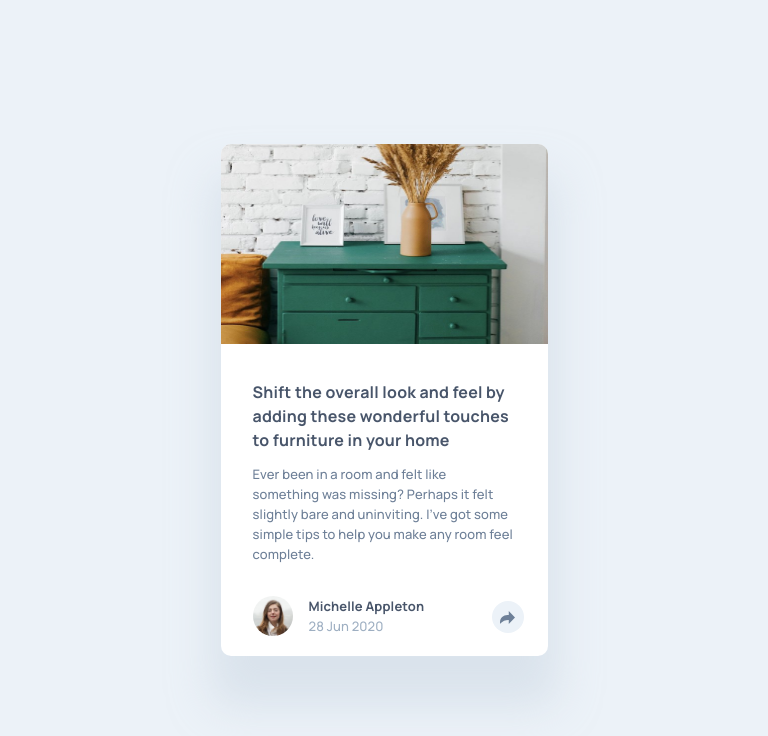
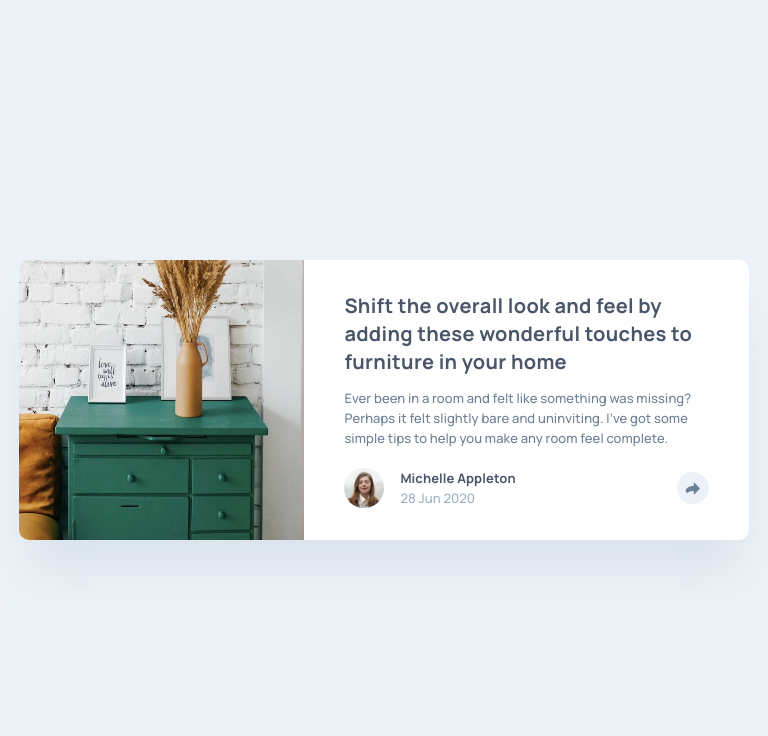
Before and after one commit to mkboris/Article-preview-component, a plain HTML site: page index.html in a window 768 px wide. Drawn offline with Linux system fonts and the light colour scheme.

Commit message:
minor improvements

```diff
--- a/index.html
+++ b/index.html
@@ -21,6 +21,7 @@
   </head>
   <body>
     <main>
+      <div class="container">
         <section class="image-section">
           <img
             class="drawers"
@@ -56,25 +57,26 @@
               ><img
                 class="icon"
                 src="images/icon-facebook.svg"
-              alt="facebook icon"
+                alt="facebook logo"
             /></a>
             <a href="#"
               ><img
                 class="icon twitter"
                 src="images/icon-twitter.svg"
-              alt="twitter icon"
+                alt="twitter logo"
             /></a>
             <a href="#"
               ><img
                 class="icon"
                 src="images/icon-pinterest.svg"
-              alt="pinterest icon"
+                alt="pinterest logo"
             /></a>
           </div>
           <div class="hide">
             <img class="share" src="images/icon-share.svg" alt="" />
           </div>
         </section>
+      </div>
     </main>
 
     <script src="script.js"></script>
--- a/styles.css
+++ b/styles.css
@@ -49,7 +49,6 @@ body {
 html,
 body {
   margin: 0;
-  padding: 0;
   border: 0;
 }
 
@@ -78,6 +77,13 @@ a:not([class]) {
   color: currentColor;
 }
 
+/* Make images easier to work with */
+img,
+picture {
+  max-width: 100%;
+  display: block;
+}
+
 /* Inherit fonts for inputs and buttons */
 input,
 button,
@@ -98,89 +104,90 @@ textarea:not([rows]) {
 
 body {
   font-family: "Manrope", sans-serif;
-  min-height: 100vh;
   display: flex;
   align-items: center;
   justify-content: center;
+  text-align: left;
   background-color: var(--Light-Grayish-Blue);
+  padding: 0 1.5rem;
 }
-main {
+
+.container {
   display: flex;
-  align-items: center;
-  width: 45.625rem;
-  height: 17.5rem;
+  flex-direction: column;
+  max-width: 20.4375rem;
+  background: #ffffff;
+  box-shadow: 0 2.5rem 2.5rem -0.625rem rgba(201, 213, 225, 0.503415);
   border-radius: 0.625rem;
-  background: #fff;
-  box-shadow: 0 2.5rem 2.5rem 0.625rem rgba(201, 213, 225, 0.5);
   position: relative;
+  /* margin: 4.625rem 0 5.0625rem; */
 }
-.image-section {
-  align-self: baseline;
-}
+
 .image-section .drawers {
-  width: 17.8125rem;
-  height: 17.5rem;
-  text-align: left;
-  border-bottom-left-radius: 0.625rem;
+  border-top-right-radius: 0.625rem;
   border-top-left-radius: 0.625rem;
 }
+
 .text-section {
-  padding: 2rem 2.5rem;
+  padding: 2.25rem 2rem 1.25rem;
 }
+
 h1 {
   color: var(--Very-Dark-Grayish-Blue);
-  font-size: 1.25rem;
+  font-size: 1rem;
+  line-height: 150%;
+  letter-spacing: 0.0125em;
   font-weight: 700;
-  line-height: 1.75rem;
-  letter-spacing: 0.015625rem;
+  margin-top: 0;
   margin-bottom: 0.75rem;
 }
+
 .text-section p {
   color: var(--Desaturated-Dark-Blue);
   font-size: 0.8125rem;
+  line-height: 154%;
   font-weight: 500;
-  line-height: 1.25rem;
-  letter-spacing: 0.007625rem;
+  letter-spacing: 0.007625em;
+  margin-top: 0;
   margin-bottom: 2rem;
-  position: relative;
-  top: -1px;
 }
+
 .author {
   display: flex;
   align-items: center;
-  justify-content: flex-start;
-  position: relative;
-  top: -14px;
 }
+
 .author img {
-  width: 2.5rem;
-  height: 2.5rem;
+  max-width: 2.5rem;
   border-radius: 2.5rem;
-  margin-right: 1rem;
 }
+
 .author-info {
-  margin-right: 10.0625rem;
-  position: relative;
-  top: 1px;
+  margin-right: 3.6875rem;
+  padding-left: 1rem;
 }
+
 .author-info .name {
   color: var(--Very-Dark-Grayish-Blue);
   font-size: 0.8125rem;
   font-weight: 700;
-  line-height: 1.25rem;
-  letter-spacing: 0.007625rem;
+  line-height: 154%;
+  letter-spacing: 0.007625em;
   margin-top: 0;
   margin-bottom: 0;
+  text-wrap: nowrap;
 }
+
 .author-info .date {
   color: var(--Grayish-Blue);
   font-size: 0.8125rem;
   font-weight: 500;
-  line-height: 1.25rem;
-  letter-spacing: 0.007625rem;
+  line-height: 154%;
+  letter-spacing: 0.007625em;
   margin-top: 0;
   margin-bottom: 0;
 }
+
 .share-div {
   width: 2rem;
   height: 2rem;
@@ -191,134 +198,142 @@ h1 {
   justify-content: center;
   cursor: pointer;
 }
+
 .share-div .share {
   width: 0.9375rem;
   height: 0.8125rem;
-  margin-right: 0;
   cursor: pointer;
 }
+
 .share-div:hover {
   background-color: var(--Grayish-Blue);
 }
+
 .social {
-  position: absolute;
-  width: 15.5rem;
-  height: 3.4375rem;
-  border-radius: 0.625rem;
   box-shadow: 0 0.625rem 0.625rem 0 rgba(201, 213, 225, 0.5);
   background-color: var(--Very-Dark-Grayish-Blue);
   display: flex;
   align-items: center;
-  justify-content: flex-start;
-  padding-left: 2.25rem;
-  left: 75.2%;
-  bottom: 33%;
+  padding: 1rem 1rem 1rem 2rem;
+  width: 100%;
+  position: absolute;
+  left: 0;
+  bottom: 0;
+  border-bottom-left-radius: 0.625rem;
+  border-bottom-right-radius: 0.625rem;
+  border-top-right-radius: 0;
+  border-top-left-radius: 0;
 }
-.social::after {
-  content: "";
-  position: absolute;
-  bottom: -23px;
-  left: 50%;
-  margin-left: -0.625rem;
-  border-width: 0.75rem;
-  border-style: solid;
-  border-color: var(--Very-Dark-Grayish-Blue) transparent transparent
-    transparent;
-}
+
 .social p {
   color: var(--Grayish-Blue);
   font-size: 0.8125rem;
   text-transform: uppercase;
   font-weight: 500;
-  line-height: 1.25rem;
-  letter-spacing: 0.3125rem;
+  line-height: 154%;
+  letter-spacing: 0.3125em;
   margin: 0 1.3125rem 0 0;
 }
+
 .icons .twitter {
   width: 1.25rem;
   height: 1.015625rem;
 }
+
 .social .icons {
   display: flex;
   gap: 1rem;
   align-items: center;
-  padding-top: 0.25rem;
+  margin-right: 3.5rem;
 }
+
 .icon:hover {
   filter: invert(29%) sepia(14%) saturate(912%) hue-rotate(178deg)
     brightness(99%) contrast(85%);
 }
+
 .hide {
-  visibility: hidden;
-}
-.hidden {
-  visibility: hidden;
+  visibility: visible;
+  width: 2rem;
+  height: 2rem;
+  border-radius: 50%;
+  background-color: var(--Light-Grayish-Blue);
+  display: flex;
+  align-items: center;
+  justify-content: center;
+  cursor: pointer;
+  position: relative;
+  top: -7px;
 }
 
-@media screen and (max-width: 48rem) {
-  main {
-    flex-direction: column;
-    width: 20.4375rem;
-    height: 32rem;
+.hide:hover {
+  background-color: var(--Grayish-Blue);
+}
+
+.hidden {
+  display: none;
+}
+
+@media screen and (min-width: 48rem) {
+  .container {
+    flex-direction: row;
+    max-width: 45.625rem;
+    min-height: 17.5rem;
   }
+
+  .text-section {
+    padding: 2rem 2.5rem;
+  }
+
+  h1 {
+    font-size: 1.25rem;
+    line-height: 140%;
+    letter-spacing: 0.015625em;
+    text-wrap: wrap;
+  }
+
+  .text-section p {
+    margin-bottom: 1.25rem;
+  }
+
   .image-section .drawers {
-    width: 20.4375rem;
-    height: 12.5rem;
-    border-bottom-left-radius: 0;
-    border-top-left-radius: 0;
-    border-top-right-radius: 0.625rem;
+    max-width: 17.8125rem;
+    min-height: 17.5rem;
+    border-bottom-left-radius: 0.625rem;
     border-top-left-radius: 0.625rem;
+    border-top-right-radius: 0;
   }
-  .text-section {
-    padding: 1.875rem 2rem 1.25rem;
+
+  .author-info {
+    margin-right: 10.0625rem;
   }
-  h1 {
-    margin-top: 0;
-    font-size: 1rem;
-    line-height: 1.5rem;
-    letter-spacing: 0.0125rem;
+
+  .hide {
+    visibility: hidden;
   }
-  .author {
-    position: relative;
-    top: -1px;
+
+  .social {
+    max-width: 15.5rem;
+    padding-top: 0.75rem;
+    padding-bottom: 0.75rem;
+    border-radius: 0.625rem;
+    left: 75.2%;
+    bottom: 33%;
   }
-  .author-info {
-    margin-right: 3.6875rem;
+
+  .social::after {
+    content: "";
+    position: absolute;
+    bottom: -23px;
+    left: 50%;
+    margin-left: -0.625rem;
+    border-width: 0.75rem;
+    border-style: solid;
+    border-color: var(--Very-Dark-Grayish-Blue) transparent transparent
+      transparent;
   }
-  .social {
-    width: 20.4375rem;
-    height: 4rem;
-    left: 0%;
-    bottom: 0%;
-    border-top-right-radius: 0;
-    border-top-left-radius: 0;
-  }
-  .social::after {
-    display: none;
-  }
-  .share-div {
-    display: none;
-  }
-  .share-div:hover {
-    background-color: var(--Grayish-Blue);
-  }
-  .icons {
-    margin-right: 3.5rem;
-  }
-  .hide {
-    visibility: visible;
-    width: 2rem;
-    height: 2rem;
-    border-radius: 50%;
-    background-color: var(--Light-Grayish-Blue);
-    display: flex;
-    align-items: center;
-    justify-content: center;
-    cursor: pointer;
-    position: relative;
-    top: -7px;
-  }
-  .hide:hover {
-    background-color: var(--Grayish-Blue);
+
+  .social .icons {
+    margin-right: 0;
   }
 }
```
Lines whose indentation alone changed are shown as unchanged.
